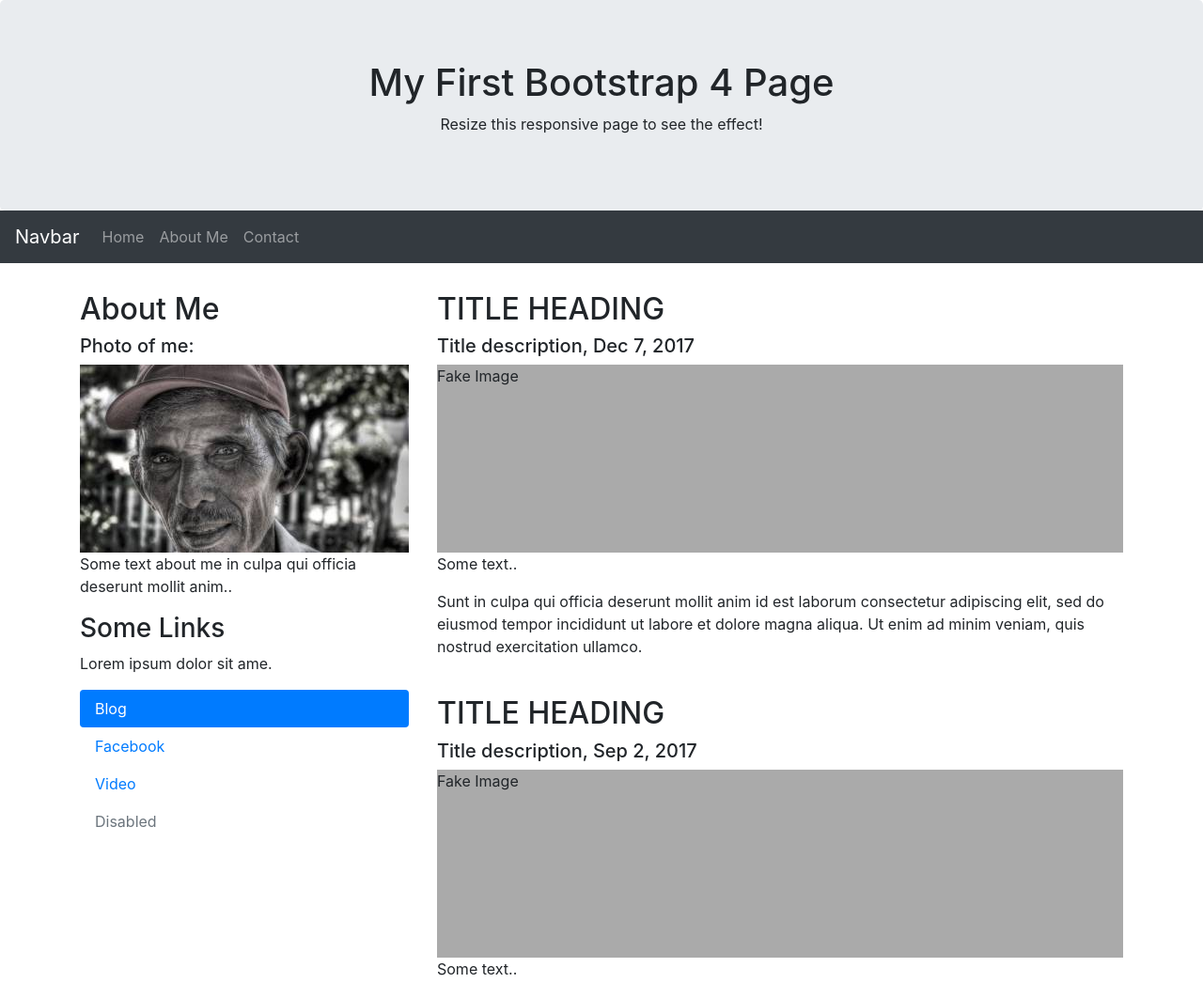
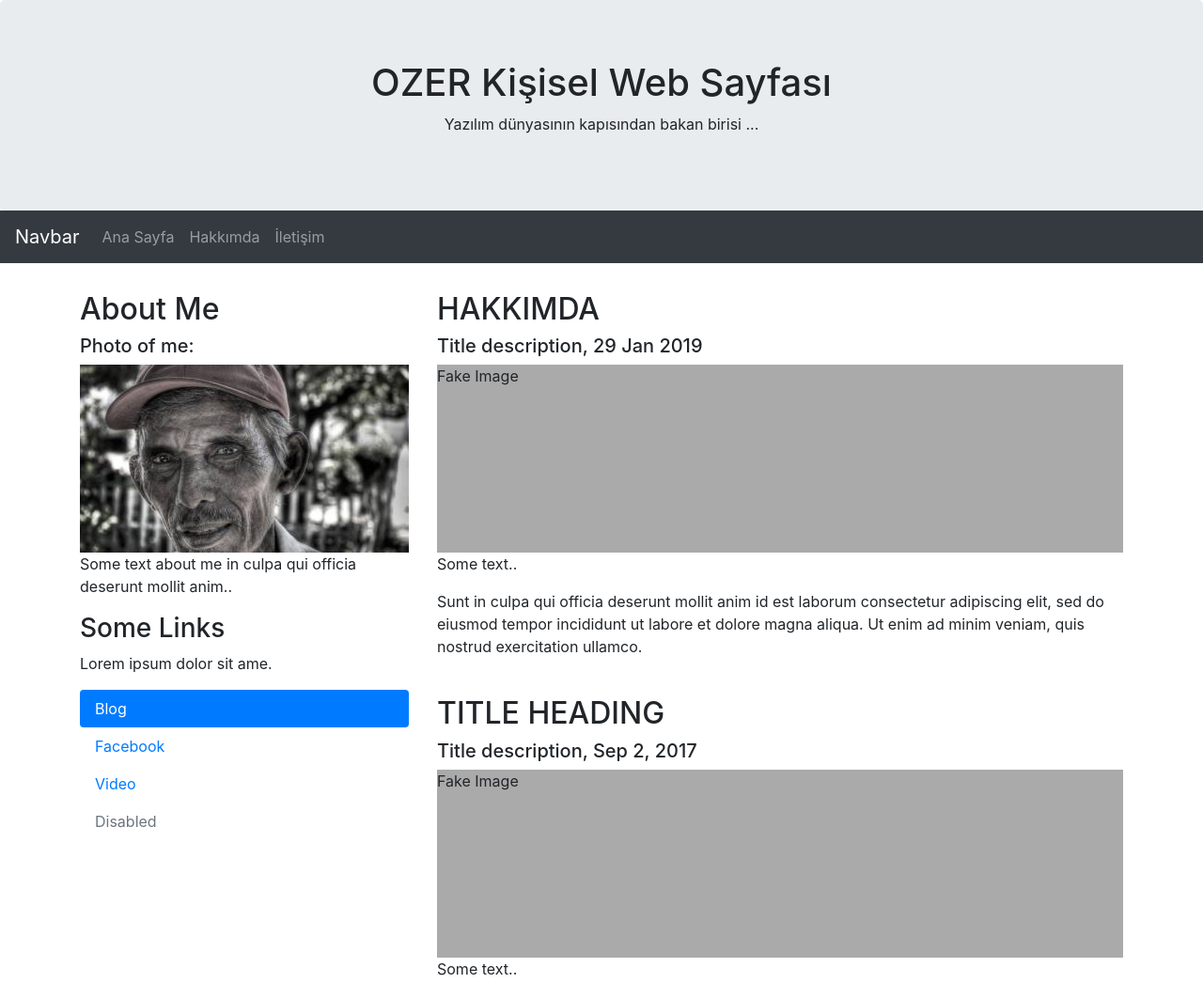
Before and after one commit to littlewebstar/JS-Repeat-Git, a plain HTML site: page index.html in a window 1280 px wide. Shown: the top 1046 px of the page at 94% size. Drawn offline with nearby package versions, Linux system fonts and the light colour scheme.

Commit message:
Türkçe

```diff
--- a/index.html
+++ b/index.html
@@ -13,8 +13,8 @@
 <body>
 
   <div class="jumbotron text-center">
-    <h1>My First Bootstrap 4 Page</h1>
-    <p>Resize this responsive page to see the effect!</p>
+    <h1>OZER Kişisel Web Sayfası</h1>
+    <p>Yazılım dünyasının kapısından bakan birisi ...</p>
   </div>
 
   <nav class="navbar navbar-expand-sm bg-dark navbar-dark">
@@ -25,13 +25,13 @@
     <div class="collapse navbar-collapse" id="collapsibleNavbar">
       <ul class="navbar-nav">
         <li class="nav-item">
-          <a class="nav-link" href="#">Home</a>
+          <a class="nav-link" href="#">Ana Sayfa</a>
         </li>
         <li class="nav-item">
-          <a class="nav-link" href="#">About Me</a>
+          <a class="nav-link" href="#">Hakkımda</a>
         </li>
         <li class="nav-item">
-          <a class="nav-link" href="#">Contact</a>
+          <a class="nav-link" href="#">İletişim</a>
         </li>
       </ul>
     </div>
@@ -63,8 +63,8 @@
         <hr class="d-sm-none">
       </div>
       <div class="col-sm-8">
-        <h2>TITLE HEADING</h2>
-        <h5>Title description, Dec 7, 2017</h5>
+        <h2>HAKKIMDA</h2>
+        <h5>Title description, 29 Jan 2019</h5>
         <div class="fakeimg">Fake Image</div>
         <p>Some text..</p>
         <p>Sunt in culpa qui officia deserunt mollit anim id est laborum consectetur adipiscing elit, sed do eiusmod
```
